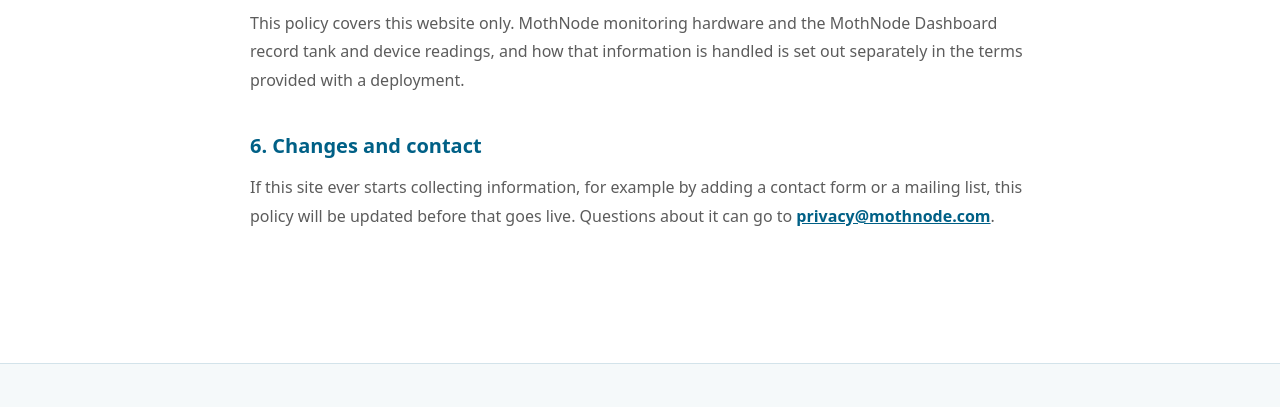
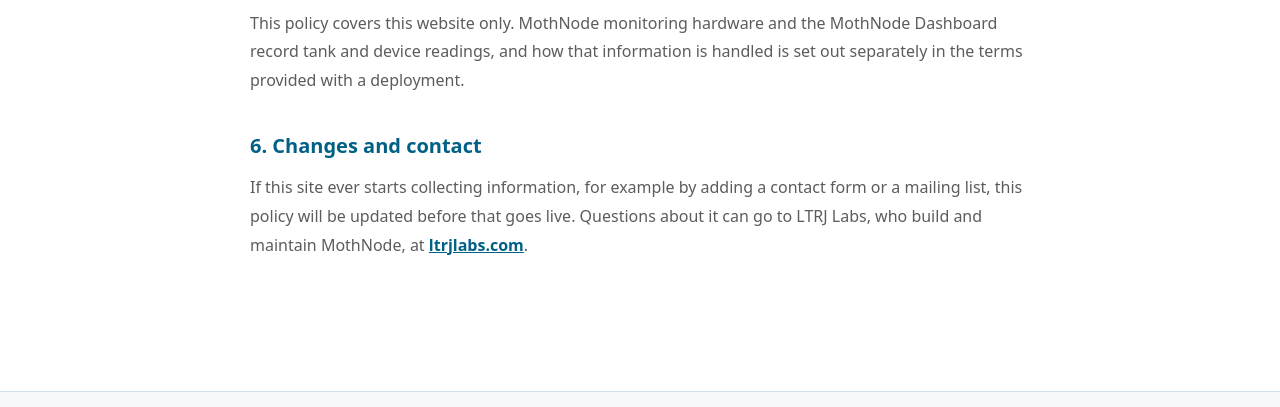
Before and after one commit to LTRJ-Labs/RTM-Website, a plain HTML site: page privacy/index.html in a window 1280 px wide. Shown: the part 1000-1407 px from the top of the page. Drawn offline with Linux system fonts and the light colour scheme.

Commit message:
Point the site at mothnode.net, drop the fake privacy address
privacy@mothnode.com was never a real mailbox, so the policy no longer
tells people to write to it. Privacy questions now go to LTRJ Labs, who
build and maintain MothNode.

Adds the CNAME for mothnode.net and updates the README: main is the
published branch, dev is where work happens.

Co-Authored-By: Claude Opus 5 <noreply@anthropic.com>

```diff
--- a/privacy/index.html
+++ b/privacy/index.html
@@ -91,8 +91,8 @@
                     <h2>6. Changes and contact</h2>
                     <p>If this site ever starts collecting information, for example by adding a contact form or a
                         mailing list, this policy will be updated before that goes live. Questions about it can go to
-                        <a href="mailto:privacy@mothnode.com">privacy@mothnode.com</a>.
-                    </p>
+                        LTRJ Labs, who build and maintain MothNode, at <a href="https://ltrjlabs.com" target="_blank"
+                            rel="noopener noreferrer">ltrjlabs.com</a>.</p>
                 </div>
             </div>
         </section>
```
Also changed, not shown: 2 other files.
